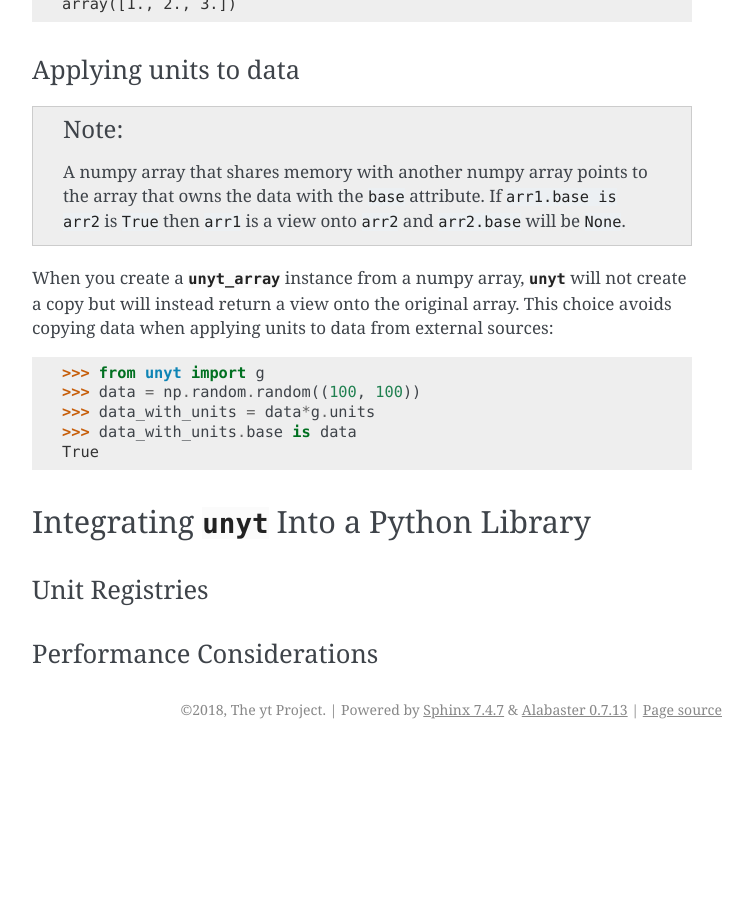
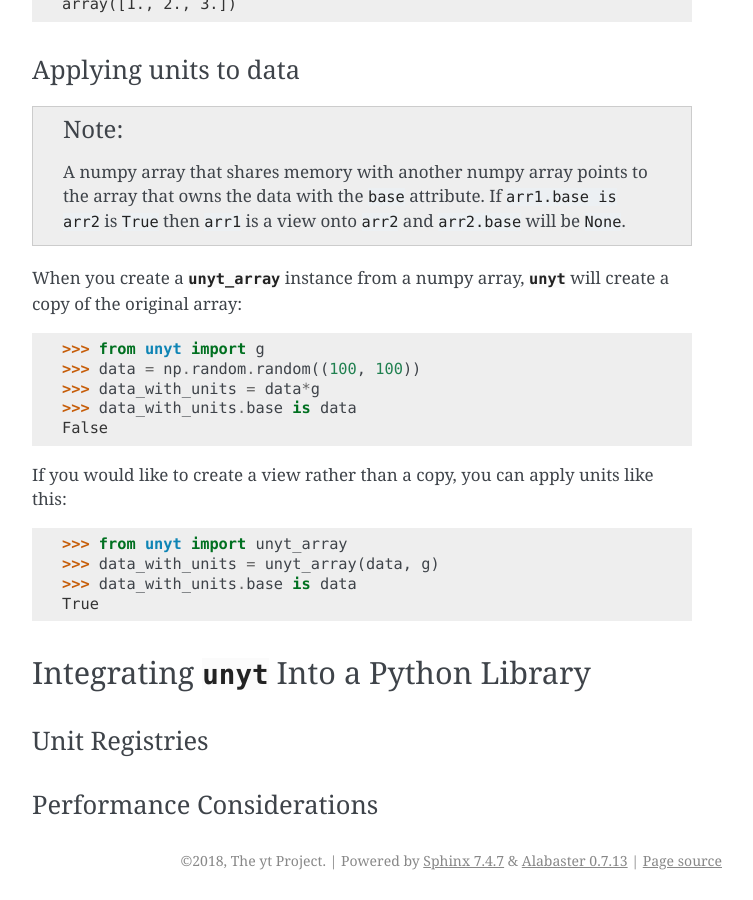
Before and after one commit to yt-project/unyt, a Sphinx documentation site: the page built from docs/usage.rst, in a window 1280 px wide and 900 px high, scrolled down 11664 px. Shown: the whole window, without its empty margins (388-1141 px from the left). Built offline with Sphinx 7.4.7, drawn with Linux system fonts in a browser that asks for light colours; pages that are not in the unit, such as notebooks, are missing from menus; the version number could not be read and is left out; before the commit the page ends 12413 px from its top, so only the background shows below that.

Commit message:
Create a copy when applying units via multiplication

```diff
--- a/docs/usage.rst
+++ b/docs/usage.rst
@@ -551,16 +551,20 @@ Applying units to data
    ``None``.
 
 When you create a :class:`unyt_array <unyt.array.unyt_array>` instance from a
-numpy array, :mod:`unyt` will not create a copy but will instead return a view
-onto the original array. This choice avoids copying data when applying units to
-data from external sources:
+numpy array, :mod:`unyt` will create a copy of the original array:
 
   >>> from unyt import g
   >>> data = np.random.random((100, 100))
-  >>> data_with_units = data*g.units
+  >>> data_with_units = data*g
+  >>> data_with_units.base is data
+  False
+
+If you would like to create a view rather than a copy, you can apply units like this:
+
+  >>> from unyt import unyt_array
+  >>> data_with_units = unyt_array(data, g)
   >>> data_with_units.base is data
   True
-
 
 Integrating :mod:`unyt` Into a Python Library
 +++++++++++++++++++++++++++++++++++++++++++++
```
Also changed, not shown: 1 other file.
